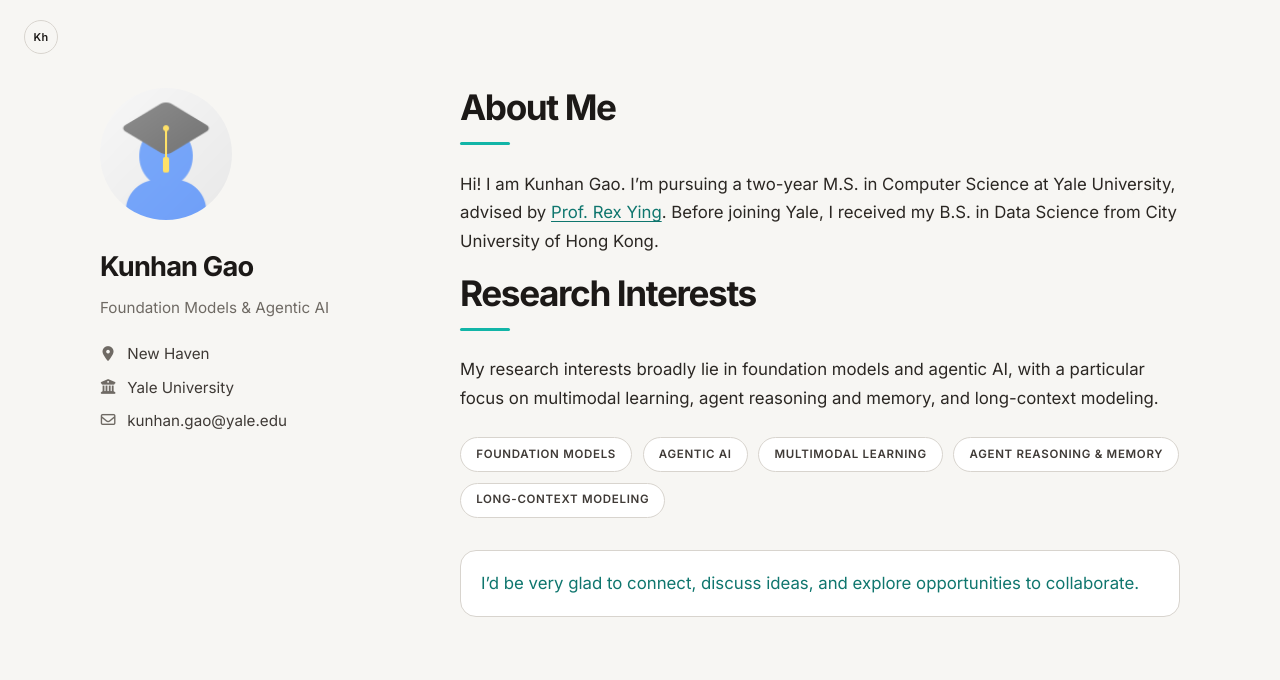
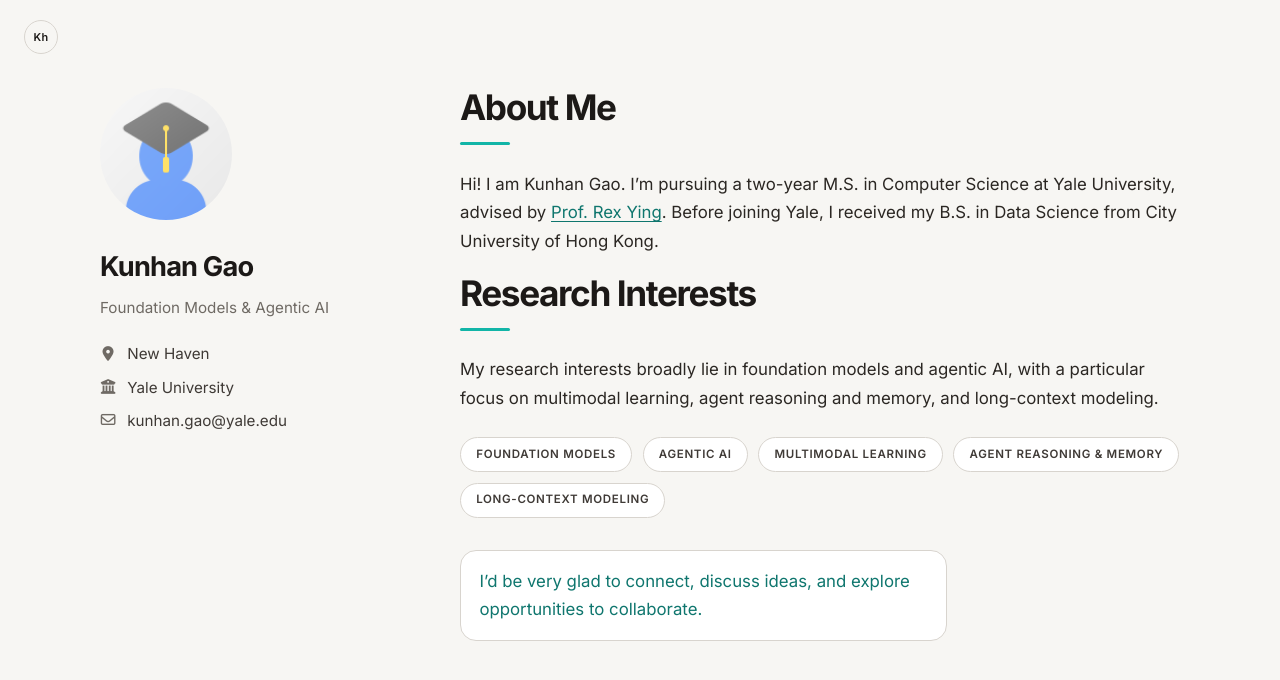
Before and after one commit to kunhan-G/kunhan-G.github.io, a Jekyll site: the page built from index.md, in a window 1280 px wide. Shown: the top 680 px of the page. Built offline with Jekyll 4.4.1, drawn with Linux system fonts in a browser that asks for light colours; a style sheet for code colours, icons or effects is not loaded; our own code applies the rules of GitHub Pages for plain Markdown files.

Commit message:
Make the collaboration box narrower so the note wraps to two lines.

```diff
--- a/_layouts/homepage.html
+++ b/_layouts/homepage.html
@@ -34,7 +34,7 @@
     <link rel="stylesheet" href="./assets/css/style-no-dark-mode.css">
     <link rel="stylesheet" href="./assets/css/publications-no-dark-mode.css">
     {% endif %}
-    <link rel="stylesheet" href="./assets/css/modern-profile.css?v=4">
+    <link rel="stylesheet" href="./assets/css/modern-profile.css?v=5">
 
   </head>
   <body>
--- a/assets/css/modern-profile.css
+++ b/assets/css/modern-profile.css
@@ -190,7 +190,8 @@ section a:hover {
 
 .collab-box {
   margin-top: 2rem;
-  padding: 1.15rem 1.25rem;
+  max-width: 28rem;
+  padding: 1rem 1.15rem;
   border: 1px solid #d8d4ce;
   border-radius: 16px;
   background: #fff;
--- a/html_source_file/assets/css/modern-profile.css
+++ b/html_source_file/assets/css/modern-profile.css
@@ -190,7 +190,8 @@ section a:hover {
 
 .collab-box {
   margin-top: 2rem;
-  padding: 1.15rem 1.25rem;
+  max-width: 28rem;
+  padding: 1rem 1.15rem;
   border: 1px solid #d8d4ce;
   border-radius: 16px;
   background: #fff;
--- a/html_source_file/index.html
+++ b/html_source_file/index.html
@@ -19,7 +19,7 @@
     <link rel="stylesheet" href="./assets/css/font_sans_serif.css">
     <link rel="stylesheet" href="./assets/css/style-no-dark-mode.css">
     <link rel="stylesheet" href="./assets/css/publications-no-dark-mode.css">
-    <link rel="stylesheet" href="./assets/css/modern-profile.css?v=4">
+    <link rel="stylesheet" href="./assets/css/modern-profile.css?v=5">
   </head>
   <body>
     <nav class="site-nav" aria-label="Site">
```
